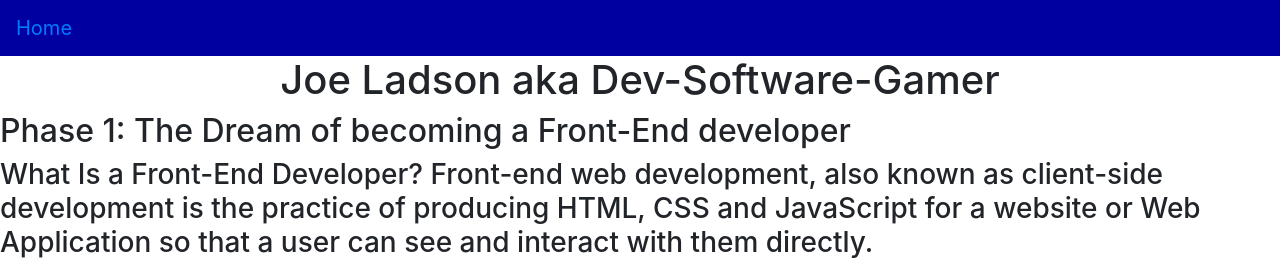
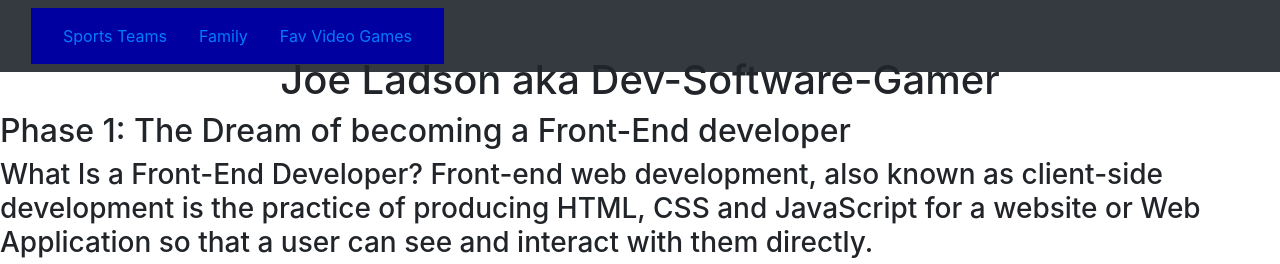
Before and after one commit to jladson/HTML, a plain HTML site: page index.html in a window 1280 px wide. Shown: the top 264 px of the page. Drawn offline with nearby package versions, Linux system fonts and the light colour scheme.

Commit message:
modified joeladson page

```diff
--- a/index.html
+++ b/index.html
@@ -16,25 +16,15 @@
     <!-- Did you notice that the body tag - the top of the sample tree - is already here? You don't need to add another one. When you're done, you can click over to the solution.html to check your work.
     -->
     <!-- navbar -->
-    <nav class="navbar navbar-expand-lg fixed-top ">
-            <a class="navbar-brand" href="#">Home</a>
-            <!-- <button class="navbar-toggler" type="button" data-toggle="collapse" data-target="#navbarSupportedContent" aria-controls="navbarSupportedContent" aria-expanded="false" aria-label="Toggle navigation">
-            <span class="navbar-toggler-icon"></span>
-            </button>
-            <div class="collapse navbar-collapse " id="navbarSupportedContent">     <ul class="navbar-nav mr-4">
-                <li class="nav-item">
-                    <a class="nav-link" data-value="about" href="#">About</a>        </li>
-            <li class="nav-item">
-                <a class="nav-link " data-value="portfolio"href="#">Portfolio</a>
-                </li>
-                <li class="nav-item">
-                <a class="nav-link " data-value="blog" href="#">Blog</a>         </li>
-            <li class="nav-item">
-                <a class="nav-link " data-value="team" href="#">         Team</a>       </li>
-            <li class="nav-item">
-                <a class="nav-link " data-value="contact" href="#">Contact</a>       </li>
-   </ul>
-   </div> -->
+    <nav class="navbar navbar-expand-lg navbar-dark bg-dark">
+        <div class="container-fluid">
+            <div class="navbar nav">
+                <!-- Navbar content -->
+                <a class="nav-item nav-link active" href="#">Sports Teams <span class="sr-only">(current)</span></a>
+                <a class="nav-item nav-link" href="#">Family</a>
+                <a class="nav-item nav-link" href="#">Fav Video Games</a>
+            </div>
+        </div>
     </nav>
     <div class="content-container">
         <h1>Joe Ladson aka Dev-Software-Gamer
```
